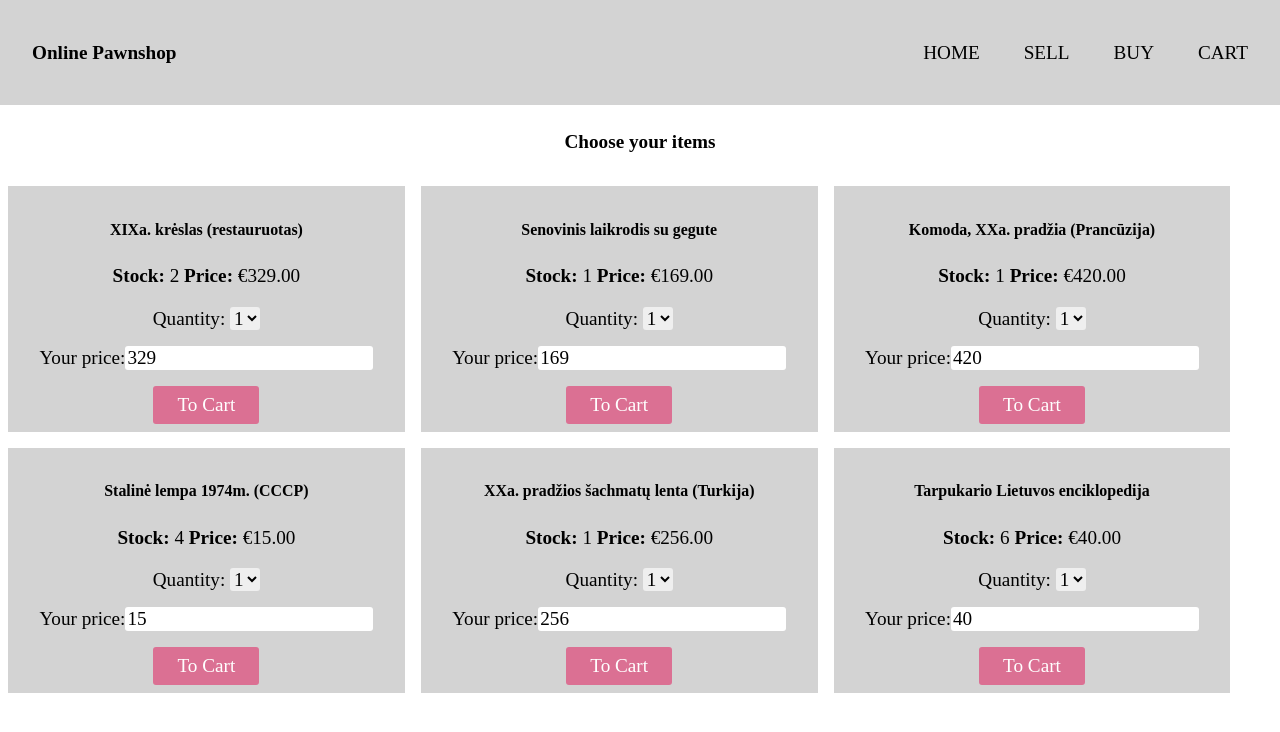
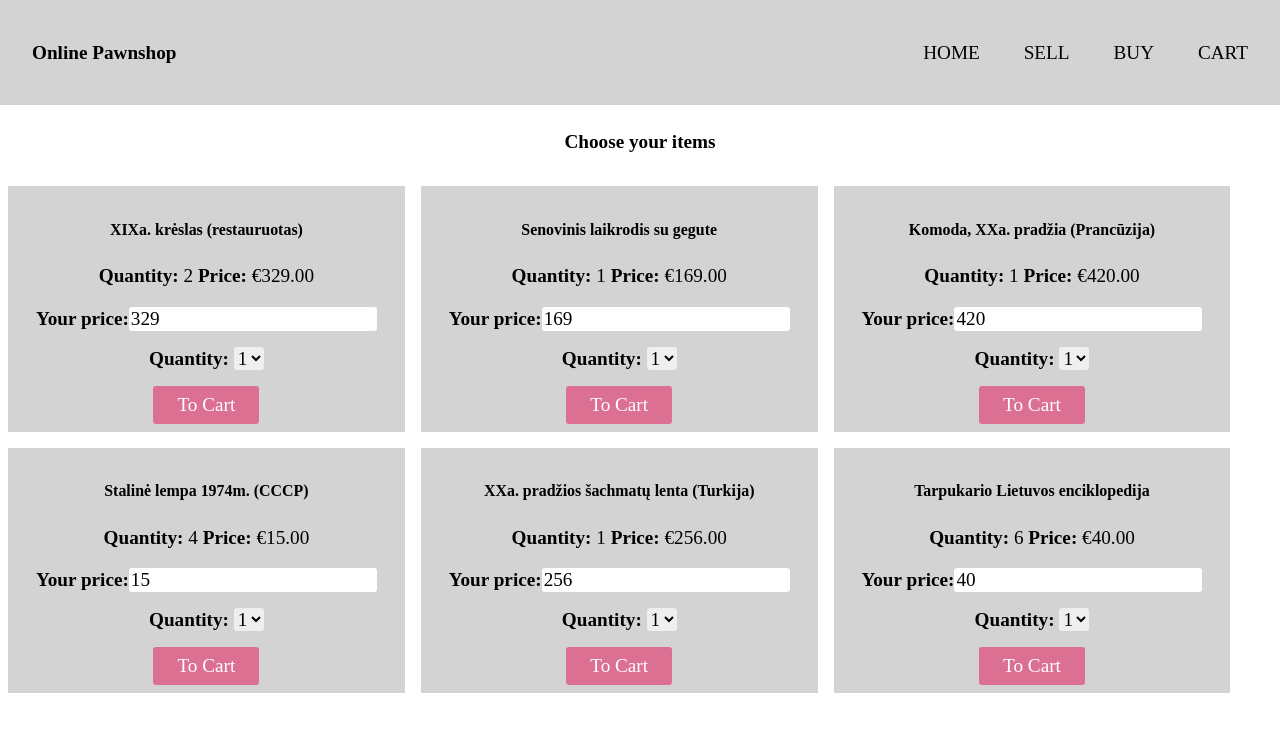
Before and after one commit to grna/online-pawnshop, a React (Create React App) app: page /buy in a window 1280 px wide. Shown: the top 732 px of the page. Built offline with nearby package versions, Linux system fonts and the light colour scheme.

Commit message:
cart component implemented

```diff
--- /dev/null
+++ b/src/components/BuyingForm.tsx
@@ -0,0 +1,79 @@
+import React from "react";
+import {
+  ButtonLarge,
+  FormFieldWrapper,
+  ErrorWrapper,
+} from "./styledComponents";
+import { populateSelectOptions } from "../tools/helperFunctions";
+import { Formik, Form, Field } from "formik";
+import * as Yup from "yup";
+import { TypeProduct } from "../tools/interfaces";
+
+interface Values {
+  quantity: number;
+  offeredPrice: number;
+}
+
+const BuyingFormErrorSchema = Yup.object().shape({
+  quantity: Yup.number().required("Required!"),
+  offeredPrice: Yup.number().required("Required!"),
+});
+
+const BuyingForm = (props: {
+  product: TypeProduct;
+  addToCart: (cartItem: TypeProduct) => void;
+}) => {
+  const { product, addToCart } = props;
+
+  const onFormSubmit = (values: Values) => {
+    const cartItem = {
+      _id: product._id,
+      title: product.title,
+      quantity: values.quantity,
+      price: values.offeredPrice,
+    };
+    addToCart(cartItem);
+  };
+
+  return (
+    <Formik
+      initialValues={{
+        quantity: 1,
+        offeredPrice: product.price,
+      }}
+      validationSchema={BuyingFormErrorSchema}
+      onSubmit={(values) => onFormSubmit(values)}>
+      {({ errors, touched }) => (
+        <Form>
+          <FormFieldWrapper>
+            <label htmlFor="offeredPrice">
+              <strong>Your price:</strong>
+            </label>
+            <Field name="offeredPrice" />
+            {touched.offeredPrice && errors.offeredPrice && (
+              <ErrorWrapper>
+                <div>{errors.offeredPrice}</div>
+              </ErrorWrapper>
+            )}
+          </FormFieldWrapper>
+          <FormFieldWrapper>
+            <label htmlFor="quantity">
+              <strong>{`Quantity: `}</strong>
+            </label>
+            <Field name="quantity" as="select">
+              {populateSelectOptions(product.quantity)}
+            </Field>
+            {touched.quantity && errors.quantity && (
+              <ErrorWrapper>
+                <div>{errors.quantity}</div>
+              </ErrorWrapper>
+            )}
+          </FormFieldWrapper>
+          <ButtonLarge>To Cart</ButtonLarge>
+        </Form>
+      )}
+    </Formik>
+  );
+};
+
+export default BuyingForm;
--- a/src/components/BuyingPage.tsx
+++ b/src/components/BuyingPage.tsx
@@ -4,9 +4,10 @@ import { connect } from "react-redux";
 import { fetchProducts } from "../redux/actions/productsActions";
 import ProductList from "./ProductList";
 import { ContainerCenter } from "./styledComponents";
+import { addToCart } from "../redux/actions/cartActions";
 
 const BuyingPage = (props: Props) => {
-  const { products, fetchProducts } = props;
+  const { products, fetchProducts, addToCart } = props;
 
   useEffect(() => {
     fetchProducts();
@@ -15,7 +16,7 @@ const BuyingPage = (props: Props) => {
   return (
     <ContainerCenter>
       <h4>Choose your items</h4>
-      <ProductList products={products} />
+      <ProductList products={products} addToCart={addToCart} />
     </ContainerCenter>
   );
 };
@@ -24,4 +25,6 @@ const mapStateToProps = (state: TypeState) => ({
   products: state.fromProducts.products,
 });
 
-export default connect(mapStateToProps, { fetchProducts })(BuyingPage);
+export default connect(mapStateToProps, { fetchProducts, addToCart })(
+  BuyingPage
+);
--- /dev/null
+++ b/src/components/CartContainer.tsx
@@ -0,0 +1,27 @@
+import React from "react";
+import { connect } from "react-redux";
+import { TypeProduct, TypeState } from "../tools/interfaces";
+import Product from "./Product";
+import { ProductListWrapper } from "./styledComponents";
+
+const CartContainer = (props: { cartItems: TypeProduct[] }) => {
+  const { cartItems } = props;
+
+  if (cartItems.length === 0) {
+    return <div>You have no cart items.</div>;
+  }
+
+  return (
+    <ProductListWrapper>
+      {cartItems.map((item) => (
+        <Product key={item._id} children={null} product={item}></Product>
+      ))}
+    </ProductListWrapper>
+  );
+};
+
+const mapStateToProps = (state: TypeState) => ({
+  cartItems: state.fromCart.cartItems,
+});
+
+export default connect(mapStateToProps, {})(CartContainer);
--- a/src/components/Product.tsx
+++ b/src/components/Product.tsx
@@ -1,72 +1,24 @@
 import React from "react";
 import { TypeProduct } from "../tools/interfaces";
-import {
-  ButtonLarge,
-  ProductWrapper,
-  FormFieldWrapper,
-  ErrorWrapper,
-} from "./styledComponents";
-import { formatPrice, populateSelectOptions } from "../tools/helperFunctions";
-import { Formik, Form, Field } from "formik";
-import * as Yup from "yup";
+import { ProductWrapper } from "./styledComponents";
+import { formatPrice } from "../tools/helperFunctions";
 
-interface Values {
-  quantity: number;
-  offeredPrice: number;
-}
-
-const BuyingFormErrorSchema = Yup.object().shape({
-  quantity: Yup.number().required("Required!"),
-  offeredPrice: Yup.number().required("Required!"),
-});
-
-const Product = (props: { product: TypeProduct }) => {
-  const { product } = props;
-
-  const onFormSubmit = (values: Values) => {};
+const Product = (props: {
+  children: React.ReactNode | null;
+  product: TypeProduct;
+}) => {
+  const { children, product } = props;
 
   return (
     <ProductWrapper>
       <h5>{product.title}</h5>
       <p>
-        <strong>{`Stock: `}</strong>
+        <strong>{`Quantity: `}</strong>
         {product.quantity}
         <strong>{` Price: `}</strong>
         {formatPrice(product.price)}
       </p>
-      <Formik
-        initialValues={{
-          quantity: 1,
-          offeredPrice: product.price,
-        }}
-        validationSchema={BuyingFormErrorSchema}
-        onSubmit={(values) => onFormSubmit(values)}>
-        {({ errors, touched }) => (
-          <Form>
-            <FormFieldWrapper>
-              <label htmlFor="quantity">{`Quantity: `}</label>
-              <Field name="quantity" as="select">
-                {populateSelectOptions(product.quantity)}
-              </Field>
-              {touched.quantity && errors.quantity && (
-                <ErrorWrapper>
-                  <div>{errors.quantity}</div>
-                </ErrorWrapper>
-              )}
-            </FormFieldWrapper>
-            <FormFieldWrapper>
-              <label htmlFor="offeredPrice">Your price:</label>
-              <Field name="offeredPrice" />
-              {touched.offeredPrice && errors.offeredPrice && (
-                <ErrorWrapper>
-                  <div>{errors.offeredPrice}</div>
-                </ErrorWrapper>
-              )}
-            </FormFieldWrapper>
-          </Form>
-        )}
-      </Formik>
-      <ButtonLarge>To Cart</ButtonLarge>
+      {children}
     </ProductWrapper>
   );
 };
--- a/src/components/ProductList.tsx
+++ b/src/components/ProductList.tsx
@@ -2,13 +2,19 @@ import React from "react";
 import { TypeProduct } from "../tools/interfaces";
 import Product from "./Product";
 import { ProductListWrapper } from "./styledComponents";
+import BuyingForm from "./BuyingForm";
 
-const ProductList = (props: { products: TypeProduct[] }) => {
-  const { products } = props;
+const ProductList = (props: {
+  products: TypeProduct[];
+  addToCart: (cartItem: TypeProduct) => void;
+}) => {
+  const { products, addToCart } = props;
   return (
     <ProductListWrapper>
       {products.map((product) => (
-        <Product key={product._id} product={product} />
+        <Product key={product._id} product={product}>
+          <BuyingForm product={product} addToCart={addToCart} />
+        </Product>
       ))}
     </ProductListWrapper>
   );
--- a/src/components/styledComponents.ts
+++ b/src/components/styledComponents.ts
@@ -32,7 +32,9 @@ export const ContainerCenter = styled.div`
   display: flex;
   flex-flow: column nowrap;
   justify-content: center;
+  align-items: center;
   text-align: center;
+  width: 100%;
 `;
 
 export const ProductListWrapper = styled.div`
--- a/src/containers/App.tsx
+++ b/src/containers/App.tsx
@@ -4,6 +4,7 @@ import SellingPage from "../components/SellingPage";
 import BuyingPage from "../components/BuyingPage";
 import Header from "../components/Header";
 import LandingPage from "../components/LandingPage";
+import CartContainer from "../components/CartContainer";
 
 function App() {
   return (
@@ -14,6 +15,7 @@ function App() {
         <Route path="/" element={<LandingPage />} />
         <Route path="/sell" element={<SellingPage />} />
         <Route path="/buy" element={<BuyingPage />} />
+        <Route path="/cart" element={<CartContainer />} />
       </Routes>
     </div>
   );
--- a/src/redux/actions/cartActions.js
+++ b/src/redux/actions/cartActions.js
@@ -1,16 +1,16 @@
 import { ADD_TO_CART_SUCCESS, REMOVE_FROM_CART_SUCCESS } from "../ActionTypes";
 
 export const addToCart = (product) => (dispatch, getState) => {
-  const cartItems = getState().cart.cartItems.slice();
+  const cartItems = getState().fromCart.cartItems.slice();
   let inCart = false;
-  cartItems.forEach((x) => {
-    if (x.id === product.id) {
+  cartItems.forEach((item) => {
+    if (item._id === product._id) {
       inCart = true;
-      x.count++;
+      item.quantity++;
     }
   });
   if (!inCart) {
-    cartItems.push({ ...product, count: 1 });
+    cartItems.push(product);
   }
   dispatch({
     type: ADD_TO_CART_SUCCESS,
--- a/src/tools/interfaces.ts
+++ b/src/tools/interfaces.ts
@@ -9,11 +9,17 @@ interface FromProducts {
   products: TypeProduct[];
 }
 
+interface FromCart {
+  cartItems: TypeProduct[];
+}
+
 export interface TypeState {
   fromProducts: FromProducts;
+  fromCart: FromCart;
 }
 
 export interface TypeBuyingPageProps {
   products: TypeProduct[];
   fetchProducts: () => void;
+  addToCart: (cartItem: TypeProduct) => void;
 }
```
